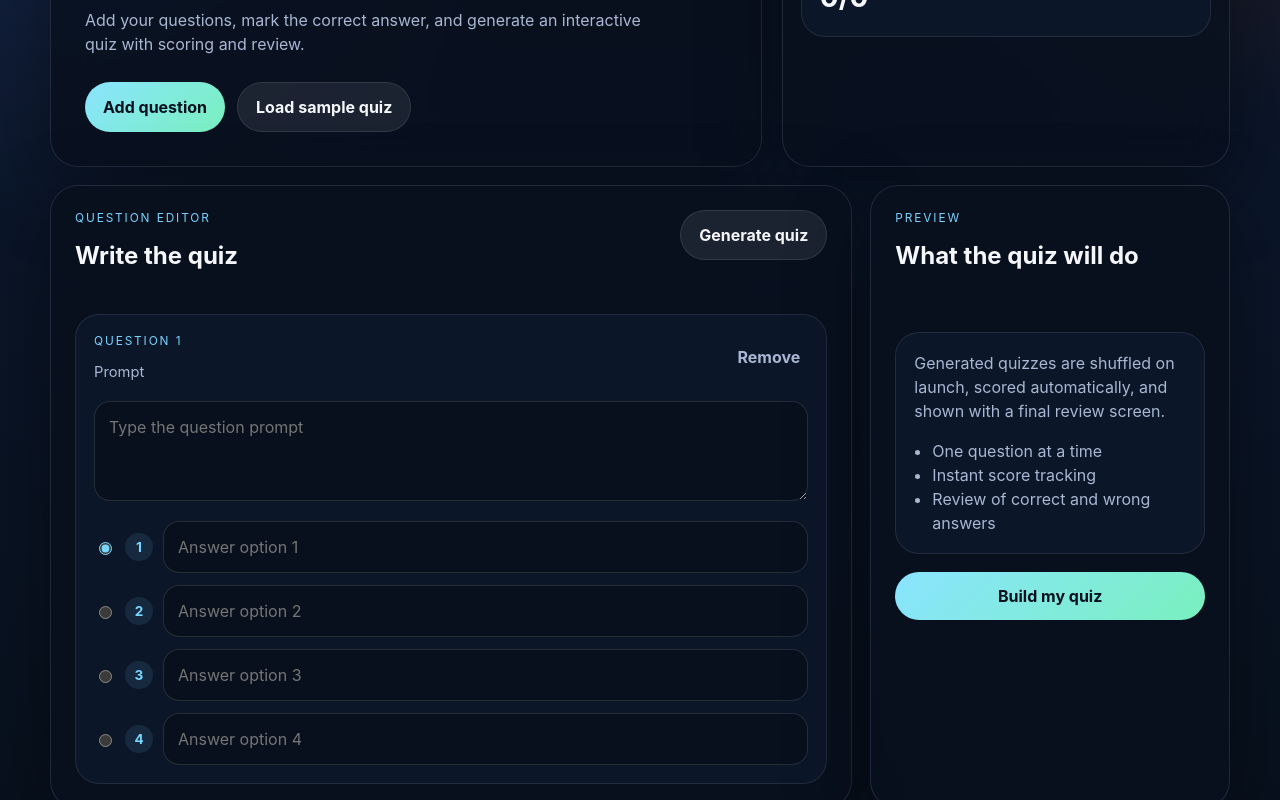
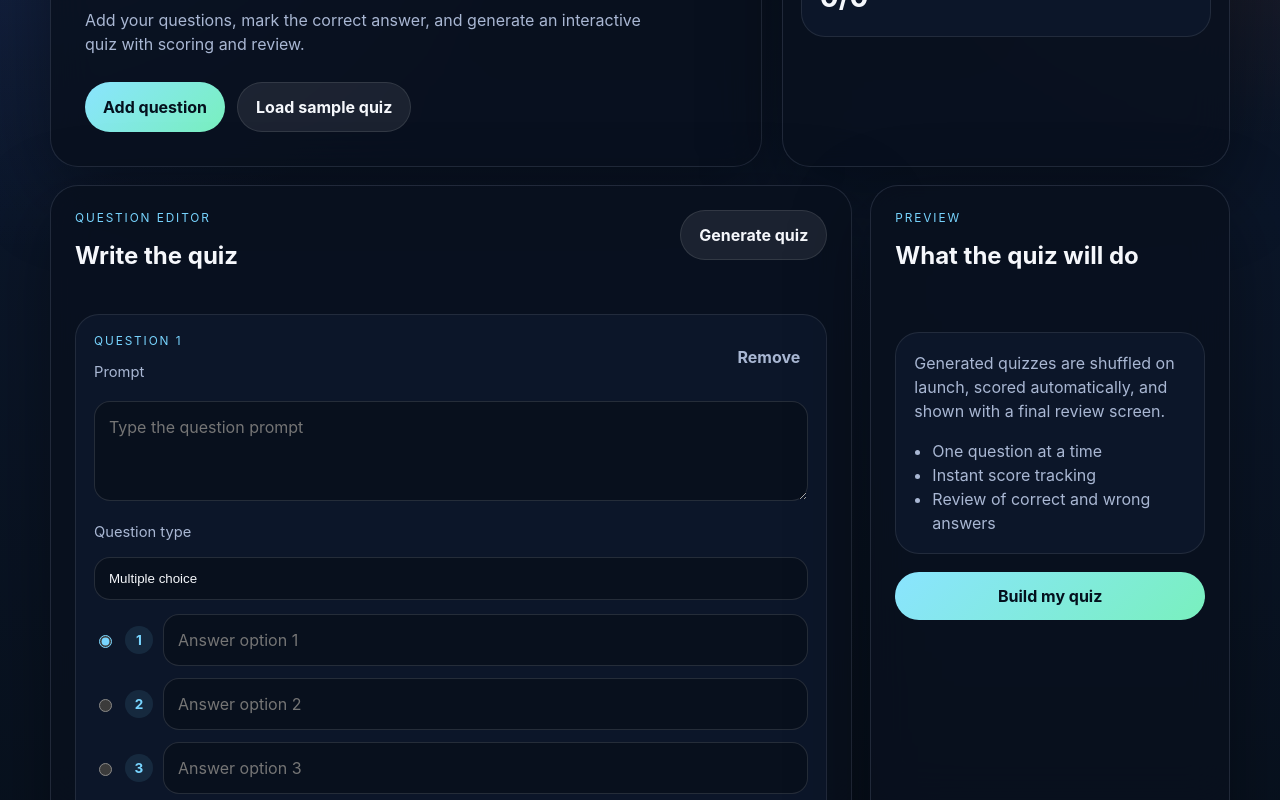
Before and after one commit to ayush-bhavsar/quizzes, a React (Vite) app: page / in a window 1280 px wide. Shown: the part 378-1178 px from the top of the page. Built offline with nearby package versions, Linux system fonts and the light colour scheme.

Commit message:
feature to add true/false and filll ups added

```diff
--- a/src/App.tsx
+++ b/src/App.tsx
@@ -1,14 +1,19 @@
 import { useMemo, useState } from 'react';
+
+type QuestionType = 'multiple-choice' | 'fill-up' | 'true-false';
 
 type QuestionDraft = {
   id: string;
+  type: QuestionType;
   prompt: string;
   options: [string, string, string, string];
   correctIndex: number;
+  correctText: string;
 };
 
 type QuizQuestion = {
   id: string;
+  type: QuestionType;
   prompt: string;
   options: string[];
   correctAnswer: string;
@@ -16,6 +21,7 @@ type QuizQuestion = {
 
 type ResultEntry = {
   questionId: string;
+  type: QuestionType;
   prompt: string;
   chosen: string;
   correct: string;
@@ -26,36 +32,39 @@ type Phase = 'builder' | 'quiz' | 'summary';
 
 const makeId = () => crypto.randomUUID();
 
-const createBlankQuestion = (): QuestionDraft => ({
+const createBlankQuestion = (type: QuestionType = 'multiple-choice'): QuestionDraft => ({
   id: makeId(),
+  type,
   prompt: '',
   options: ['', '', '', ''],
   correctIndex: 0,
+  correctText: '',
 });
 
 const createSampleQuestions = (): QuestionDraft[] => [
   {
     id: makeId(),
+    type: 'multiple-choice',
     prompt: 'Which planet is known as the Red Planet?',
     options: ['Earth', 'Mars', 'Saturn', 'Venus'],
     correctIndex: 1,
+    correctText: '',
   },
   {
     id: makeId(),
-    prompt: 'What does HTML stand for?',
-    options: [
-      'HyperText Markup Language',
-      'High Transfer Machine Language',
-      'Hyperlink and Text Management Language',
-      'Home Tool Markup Language',
-    ],
+    type: 'fill-up',
+    prompt: 'The largest ocean on Earth is the ____ Ocean.',
+    options: ['', '', '', ''],
     correctIndex: 0,
+    correctText: 'Pacific',
   },
   {
     id: makeId(),
-    prompt: 'How many continents are there on Earth?',
-    options: ['Five', 'Six', 'Seven', 'Eight'],
-    correctIndex: 2,
+    type: 'true-false',
+    prompt: 'The Earth is flat.',
+    options: ['True', 'False', '', ''],
+    correctIndex: 1,
+    correctText: '',
   },
 ];
 
@@ -71,10 +80,44 @@ const shuffle = <T,>(items: T[]): T[] => {
 };
 
 const normalizeQuestion = (question: QuestionDraft) => ({
+  type: question.type,
   prompt: question.prompt.trim(),
   options: question.options.map((option) => option.trim()),
   correctIndex: question.correctIndex,
+  correctText: question.correctText.trim(),
 });
+
+const normalizeAnswer = (value: string) => value.trim().toLowerCase();
+
+const resetQuestionByType = (question: QuestionDraft, type: QuestionType): QuestionDraft => {
+  if (type === 'fill-up') {
+    return {
+      ...question,
+      type,
+      options: ['', '', '', ''],
+      correctIndex: 0,
+      correctText: '',
+    };
+  }
+
+  if (type === 'true-false') {
+    return {
+      ...question,
+      type,
+      options: ['True', 'False', '', ''],
+      correctIndex: 0,
+      correctText: '',
+    };
+  }
+
+  return {
+    ...question,
+    type,
+    options: ['', '', '', ''],
+    correctIndex: 0,
+    correctText: '',
+  };
+};
 
 function App() {
   const [questions, setQuestions] = useState<QuestionDraft[]>([createBlankQuestion()]);
@@ -97,6 +140,10 @@ function App() {
 
   const updateQuestion = (questionId: string, updater: (question: QuestionDraft) => QuestionDraft) => {
     setQuestions((currentQuestions) => currentQuestions.map((question) => (question.id === questionId ? updater(question) : question)));
+  };
+
+  const changeQuestionType = (questionId: string, type: QuestionType) => {
+    updateQuestion(questionId, (question) => resetQuestionByType(question, type));
   };
 
   const addQuestion = () => {
@@ -122,7 +169,19 @@ function App() {
   const startQuiz = () => {
     const invalidQuestion = questions.find((question) => {
       const normalized = normalizeQuestion(question);
-      return !normalized.prompt || normalized.options.some((option) => !option);
+      if (!normalized.prompt) {
+        return true;
+      }
+
+      if (normalized.type === 'fill-up') {
+        return !normalized.correctText;
+      }
+
+      if (normalized.type === 'true-false') {
+        return normalized.correctIndex !== 0 && normalized.correctIndex !== 1;
+      }
+
+      return normalized.options.some((option) => !option);
     });
 
     if (!readyQuestions.length) {
@@ -131,19 +190,25 @@ function App() {
     }
 
     if (invalidQuestion) {
-      setError('Fill in every question prompt and all four answer options before generating the quiz.');
+      setError('Fill in every question prompt and the required answer fields for each question type before generating the quiz.');
       return;
     }
 
     const generatedQuiz = shuffle(
       questions.map((question) => {
         const normalized = normalizeQuestion(question);
-        const correctAnswer = normalized.options[normalized.correctIndex];
+        const correctAnswer = normalized.type === 'fill-up' ? normalized.correctText : normalized.options[normalized.correctIndex];
 
         return {
           id: question.id,
+          type: normalized.type,
           prompt: normalized.prompt,
-          options: shuffle(normalized.options),
+          options:
+            normalized.type === 'fill-up'
+              ? []
+              : normalized.type === 'true-false'
+                ? shuffle(['True', 'False'])
+                : shuffle(normalized.options),
           correctAnswer,
         };
       }),
@@ -163,9 +228,10 @@ function App() {
       return;
     }
 
-    const isCorrect = selectedAnswer === currentQuestion.correctAnswer;
+    const isCorrect = normalizeAnswer(selectedAnswer) === normalizeAnswer(currentQuestion.correctAnswer);
     const entry: ResultEntry = {
       questionId: currentQuestion.id,
+      type: currentQuestion.type,
       prompt: currentQuestion.prompt,
       chosen: selectedAnswer,
       correct: currentQuestion.correctAnswer,
@@ -275,8 +341,43 @@ function App() {
                     rows={3}
                   />
 
+                  <div className="question-type-row">
+                    <label className="field-label" htmlFor={`type-${question.id}`}>
+                      Question type
+                    </label>
+                    <select
+                      id={`type-${question.id}`}
+                      className="text-input type-input"
+                      value={question.type}
+                      onChange={(event) => changeQuestionType(question.id, event.target.value as QuestionType)}
+                    >
+                      <option value="multiple-choice">Multiple choice</option>
+                      <option value="fill-up">Fill up</option>
+                      <option value="true-false">True / false</option>
+                    </select>
+                  </div>
+
+                  {question.type === 'fill-up' ? (
+                    <div className="fillup-section">
+                      <label className="field-label" htmlFor={`fill-${question.id}`}>
+                        Correct answer
+                      </label>
+                      <input
+                        id={`fill-${question.id}`}
+                        className="text-input"
+                        placeholder="Type the accepted answer"
+                        value={question.correctText}
+                        onChange={(event) =>
+                          updateQuestion(question.id, (currentQuestion) => ({
+                            ...currentQuestion,
+                            correctText: event.target.value,
+                          }))
+                        }
+                      />
+                    </div>
+                  ) : (
                     <div className="options-grid">
-                    {question.options.map((option, optionIndex) => (
+                      {(question.type === 'true-false' ? question.options.slice(0, 2) : question.options).map((option, optionIndex) => (
                         <label className="option-row" key={`${question.id}-${optionIndex}`}>
                           <input
                             checked={question.correctIndex === optionIndex}
@@ -293,10 +394,13 @@ function App() {
                           <span className="option-number">{optionIndex + 1}</span>
                           <input
                             className="text-input option-input"
-                          placeholder={`Answer option ${optionIndex + 1}`}
+                            disabled={question.type === 'true-false'}
+                            placeholder={question.type === 'true-false' ? (optionIndex === 0 ? 'True' : 'False') : `Answer option ${optionIndex + 1}`}
                             value={option}
                             onChange={(event) =>
-                            updateQuestion(question.id, (currentQuestion) => {
+                              question.type === 'true-false'
+                                ? undefined
+                                : updateQuestion(question.id, (currentQuestion) => {
                                     const nextOptions = [...currentQuestion.options] as [string, string, string, string];
                                     nextOptions[optionIndex] = event.target.value;
                                     return {
@@ -308,7 +412,9 @@ function App() {
                           />
                         </label>
                       ))}
+                      {question.type === 'true-false' ? <p className="type-note">True / false questions use the fixed choices above.</p> : null}
                     </div>
+                  )}
                 </article>
               ))}
             </div>
@@ -367,6 +473,20 @@ function App() {
 
           <article className="quiz-card">
             <h3>{currentQuestion.prompt}</h3>
+            {currentQuestion.type === 'fill-up' ? (
+              <div className="fillup-answer">
+                <label className="field-label" htmlFor={`answer-${currentQuestion.id}`}>
+                  Your answer
+                </label>
+                <input
+                  id={`answer-${currentQuestion.id}`}
+                  className="text-input"
+                  placeholder="Type your answer"
+                  value={selectedAnswer}
+                  onChange={(event) => setSelectedAnswer(event.target.value)}
+                />
+              </div>
+            ) : (
               <div className="answer-grid">
                 {currentQuestion.options.map((option) => (
                   <button
@@ -379,6 +499,7 @@ function App() {
                   </button>
                 ))}
               </div>
+            )}
           </article>
 
           <div className="quiz-actions">
@@ -425,6 +546,7 @@ function App() {
                   <p>Question {index + 1}</p>
                   <strong>{result.isCorrect ? 'Correct' : 'Wrong'}</strong>
                 </div>
+                <p className="review-type">{result.type === 'fill-up' ? 'Fill up' : result.type === 'true-false' ? 'True / false' : 'Multiple choice'}</p>
                 <h3>{result.prompt}</h3>
                 <p>
                   Your answer: <span>{result.chosen}</span>
--- a/src/styles.css
+++ b/src/styles.css
@@ -263,6 +263,18 @@ h1 {
   margin-bottom: 14px;
 }
 
+.question-type-row,
+.fillup-section,
+.fillup-answer {
+  display: grid;
+  gap: 8px;
+  margin-bottom: 14px;
+}
+
+.type-input {
+  appearance: none;
+}
+
 .options-grid {
   display: grid;
   gap: 12px;
@@ -290,6 +302,16 @@ h1 {
   color: var(--accent);
   font-size: 0.85rem;
   font-weight: 700;
+}
+
+.type-note {
+  margin: 0;
+  color: var(--text-muted);
+  font-size: 0.92rem;
+}
+
+.option-input:disabled {
+  opacity: 0.8;
 }
 
 .preview-panel {
@@ -414,6 +436,14 @@ h1 {
   font-weight: 700;
 }
 
+.review-type {
+  margin-bottom: 6px;
+  color: var(--accent);
+  text-transform: uppercase;
+  letter-spacing: 0.12em;
+  font-size: 0.74rem;
+}
+
 @media (max-width: 960px) {
   .hero-panel,
   .content-grid,
```
Lines whose indentation alone changed are shown as unchanged.
